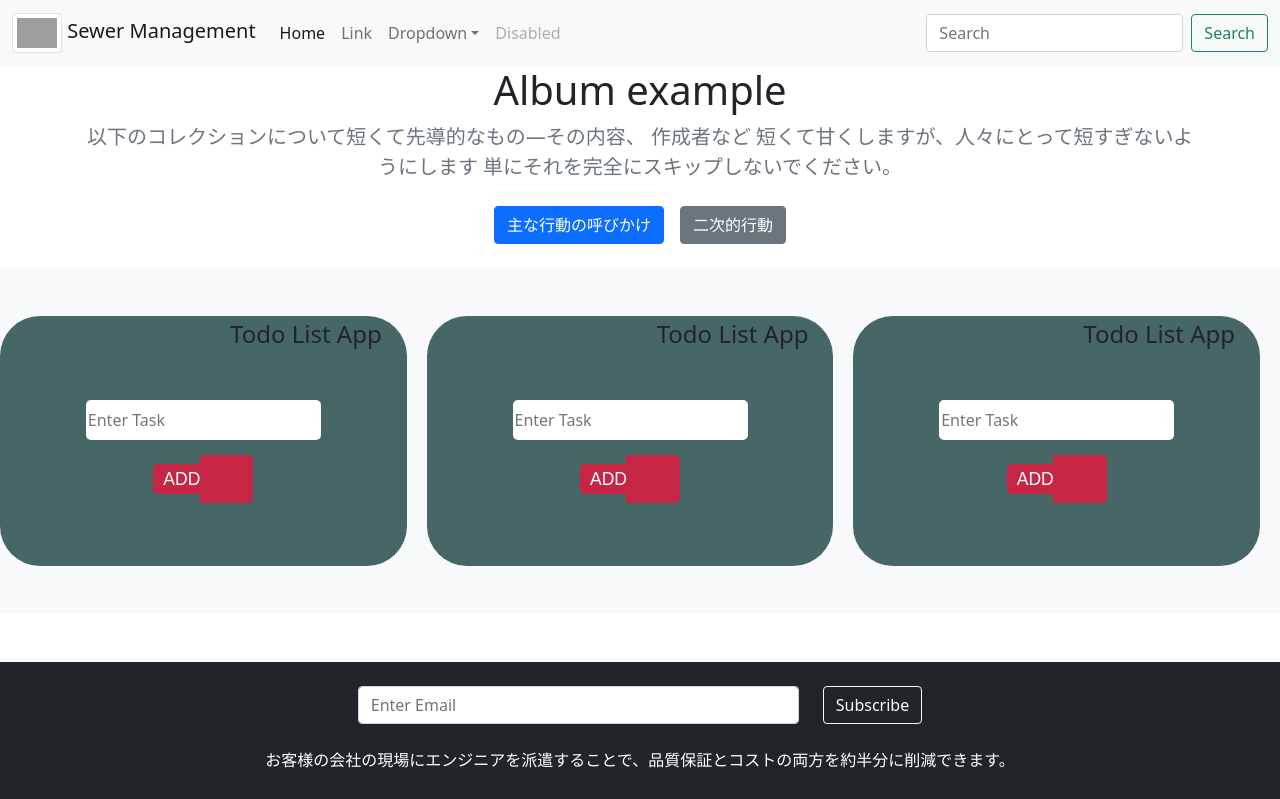
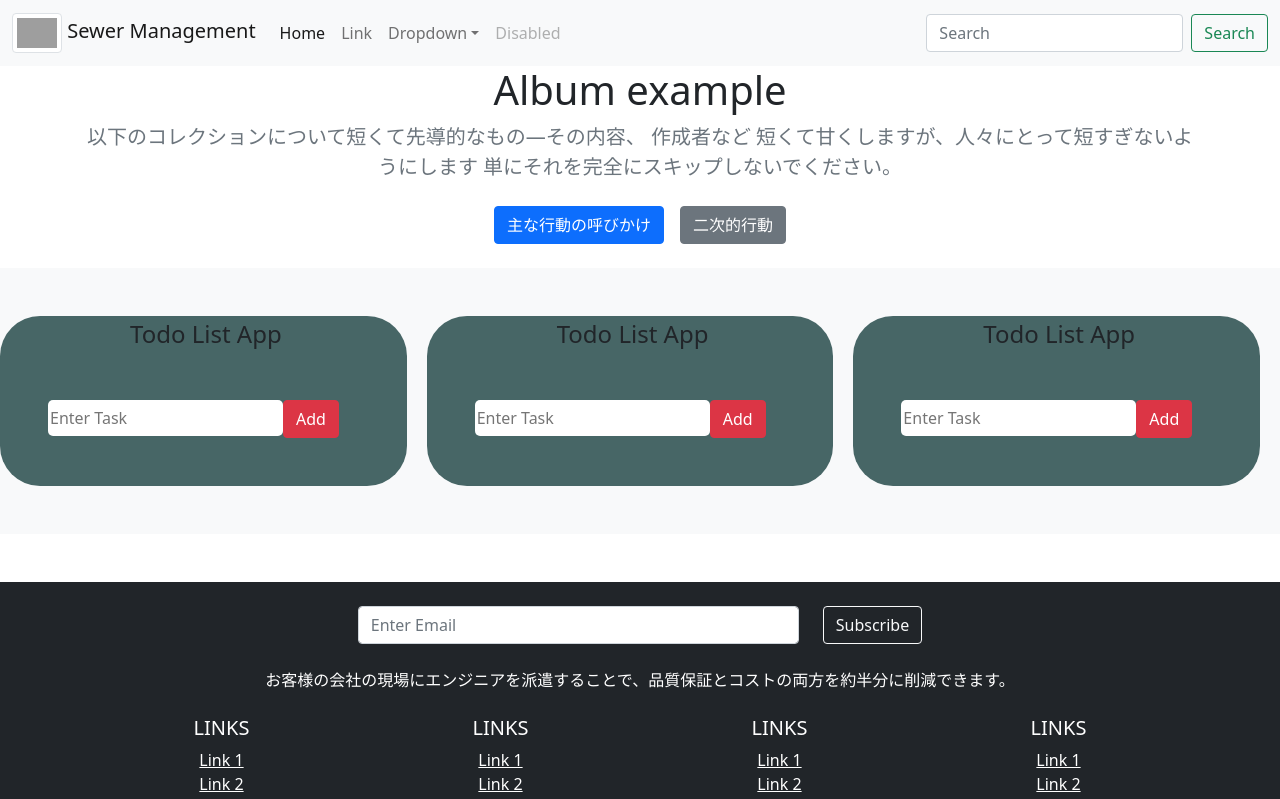
Before and after one commit to NguyenNghia2001/project-todo-reactjs, a React (Create React App) app: page /todolist in a window 1280 px wide. Shown: the top 799 px of the page. Built offline with nearby package versions, Linux system fonts and the light colour scheme; grey boxes are pictures that could not be loaded.

Commit message:
commit todo

```diff
--- a/src/components/TodoList/todolist.tsx
+++ b/src/components/TodoList/todolist.tsx
@@ -1,5 +1,5 @@
+import React, { Component, useEffect, useState } from 'react';
 import { type } from 'os';
-import React, { Component, useEffect, useState } from 'react';
 
 type Todo = {
   id : number;
@@ -39,10 +39,11 @@ export const ToDoList = () => {
   useEffect(() => {
     if(todos.length > 0){
       sessionStorage.setItem(JSON.stringify(todo.id), JSON.stringify(todos));
+      const data = sessionStorage.getItem(JSON.stringify(todo.id))
+      console.log(data
+        )
     }
   },[todos]);
-  var data = sessionStorage.getItem(JSON.stringify(todos))
-  console.log(data)
 
   const handleChangeChecked = (todo : Todo) => {
     // lấy chỉ số cần làm việc
@@ -68,6 +69,7 @@ export const ToDoList = () => {
   return (
     <div className='m-5'>
       <form onSubmit={handleFormSubmit} className="form-submit">
+        <div className='inpuTask'>
           <input
             type="text"
             placeholder='Enter Task'
@@ -75,8 +77,11 @@ export const ToDoList = () => {
             name = "task"
             value={task}
             onChange = {handleInput}
-          />
-          <button type='submit' className=' snip1547'> <span>Add</span></button>
+          /></div>
+        <div className='typeSubmit'>
+        <button type='submit' className='btn btn-danger'> <span>Add</span></button>
+        </div>
+
       </form>
       <ul className="itemList">
         {todos.map((todo) => (
--- a/src/css/todolist.css
+++ b/src/css/todolist.css
@@ -17,20 +17,26 @@
     border-radius: 5px;
     border: none;
     border-color: #2aafe4;
-    height: 40px;
+    height: 36px;
 
 
 }
 .text-app{
-    margin-left: 230px;
+    margin-left: 130px;
 }
 .itemList {
     list-style:  none;
 }
 
 .form-submit {
-    text-align: center;
+  display: flex;
+  flex-direction: row;
+  margin-bottom: 30px;
 }
+.inpuTask .typeSubmit{
+  flex: 1;
+}
+
 .item {
     display: flex;
     flex-direction: row;
@@ -52,55 +58,3 @@
 .btnClick{
     flex: 1;
 }
-
-@import url(https://fonts.googleapis.com/css?family=Poppins:500);
-@import url(https://maxcdn.bootstrapcdn.com/font-awesome/4.4.0/css/font-awesome.min.css);
-.snip1547 {
-  background-color: transparent;
-  border: none;
-  color: #ffffff;
-  cursor: pointer;
-  font-family: 'Poppins', Arial, sans-serif;
-  font-size: 17.5px;
-  font-weight: 500;
-  line-height: 48px;
-  margin: 15px 30px;
-  outline: none;
-  padding: 0 43px 0 0;
-  position: relative;
-  text-transform: uppercase;
-}
-
-.snip1547 span {
-  background-color: #c72544;
-  border-radius: 5px 0 0 5px;
-  padding: 5px 10px;
-  -webkit-transition: all 0.15s ease-in;
-  transition: all 0.15s ease-in;
-}
-
-.snip1547:after {
-  font-family: FontAwesome;
-  content: "\f0da";
-  background-color: #c72544;
-  position: absolute;
-  right: 0%;
-  height: 48px;
-  padding: 1px 20px;
-  top: 0;
-  border-radius: 0 5px 5px 0;
-  -webkit-transition: all 0.15s ease-in;
-  transition: all 0.15s ease-in;
-}
-
-.snip1547:hover span,
-.snip1547.hover span {
-  background-color: #ba2340;
-}
-
-.snip1547:hover:after,
-.snip1547.hover:after {
-  margin-top: -5px;
-  background-color: #da3655;
-  box-shadow: -5px 10px 20px rgba(0, 0, 0, 0.5);
-}
```
